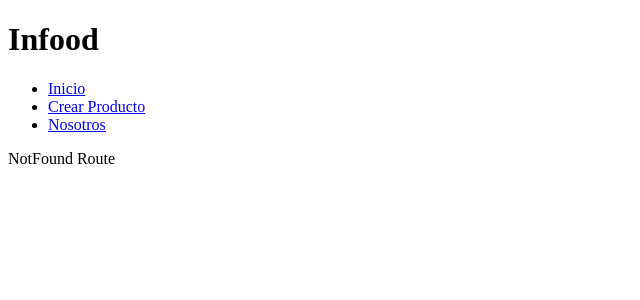
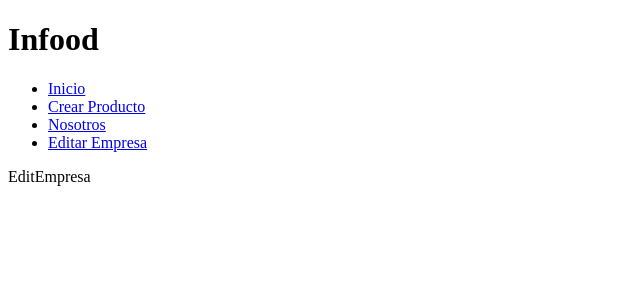
Before and after one commit to Rest02/Blog-MERN, a React (Vite) app in the folder client/: page /editEmpresa in a window 1280 px wide. Shown: the top 300 px of the page, without its empty margins (0-640 px from the left). Built offline with nearby package versions, Linux system fonts and the light colour scheme; the HTML template or start-up script is replaced by a standard one.

Commit message:
0.3.6 Multer en Empresa + nueva ruta para editar empresa

```diff
--- a/client/src/App.jsx
+++ b/client/src/App.jsx
@@ -5,6 +5,7 @@ import ProductForm from "./pages/ProductForm";
 import NotFound from "./pages/NotFound";
 import NavBar from "./components/NavBar";
 import Nosotros from "./pages/Nosotros";
+import EditEmpresa from './pages/EditEmpresa'
 
 function App() {
   return (
@@ -15,6 +16,7 @@ function App() {
         <Route path="/" element={<ProductsList />}></Route>
         <Route path="/newProduct" element={<ProductForm />}></Route>
         <Route path="/nosotros" element={<Nosotros/>}></Route>
+        <Route path="/editEmpresa" element={<EditEmpresa/>}></Route>
         <Route path="*" element={<NotFound></NotFound>}></Route>
       </Routes>
     </>
--- a/client/src/components/NavBar.jsx
+++ b/client/src/components/NavBar.jsx
@@ -16,6 +16,9 @@ function NavBar() {
         <li>
           <Link to="/nosotros">Nosotros</Link>
         </li>
+        <li>
+          <Link to="/editEmpresa">Editar Empresa</Link>
+        </li>
       </ul>
     </div>
   );
--- /dev/null
+++ b/client/src/pages/EditEmpresa.jsx
@@ -0,0 +1,9 @@
+import React from 'react'
+
+function EditEmpresa() {
+  return (
+    <div>EditEmpresa</div>
+  )
+}
+
+export default EditEmpresa
--- a/client/src/pages/Nosotros.jsx
+++ b/client/src/pages/Nosotros.jsx
@@ -20,7 +20,7 @@ function Nosotros() {
           <p>{asd.descripcionEmpresa}</p>
           <p>{asd.fundador}</p>
           <p>{asd.nacionalidad}</p>
-          {/* <img src="" alt="" /> */}
+          {/*   <img src="" alt="" /> */}
           <p>{asd.lema}</p>
         </div>
       ))}
```
Also changed, not shown: 2 other files (tests, documents, lock files or other folders).
